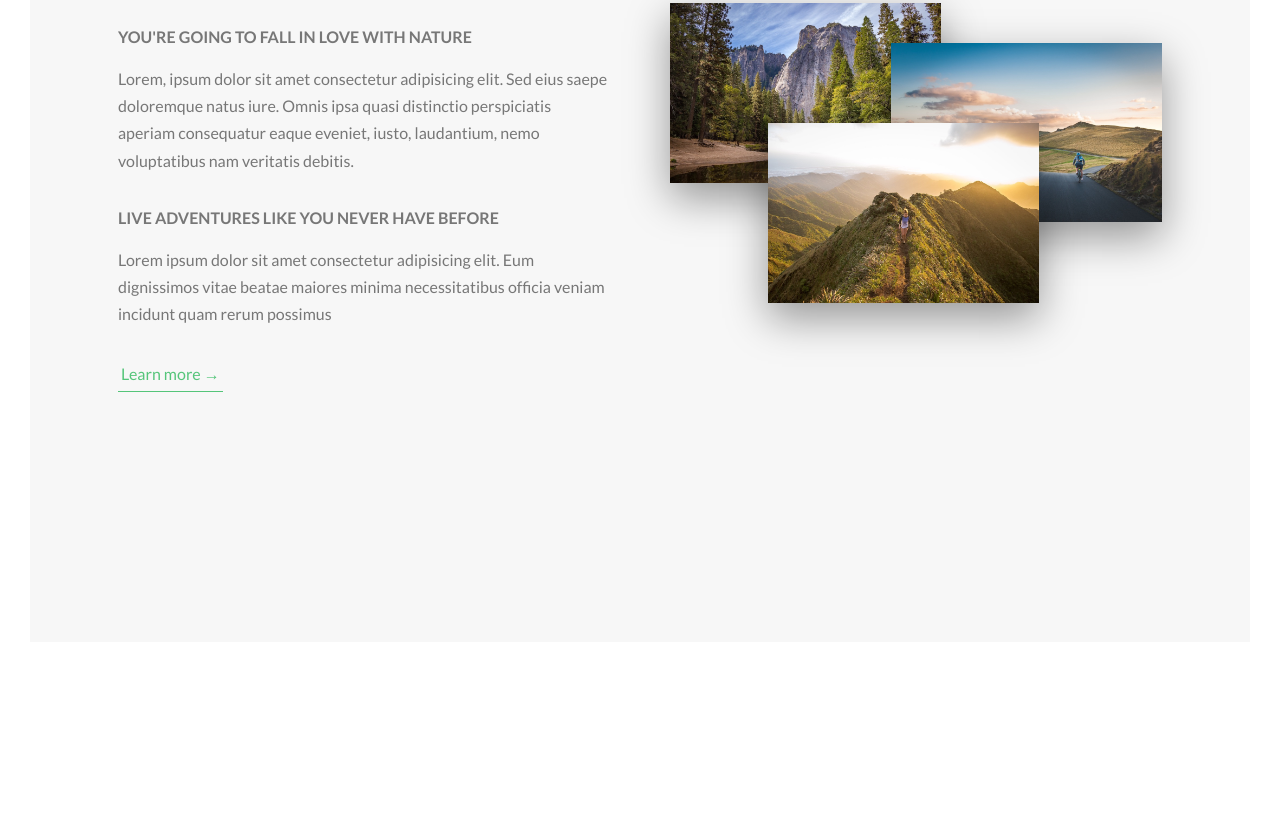
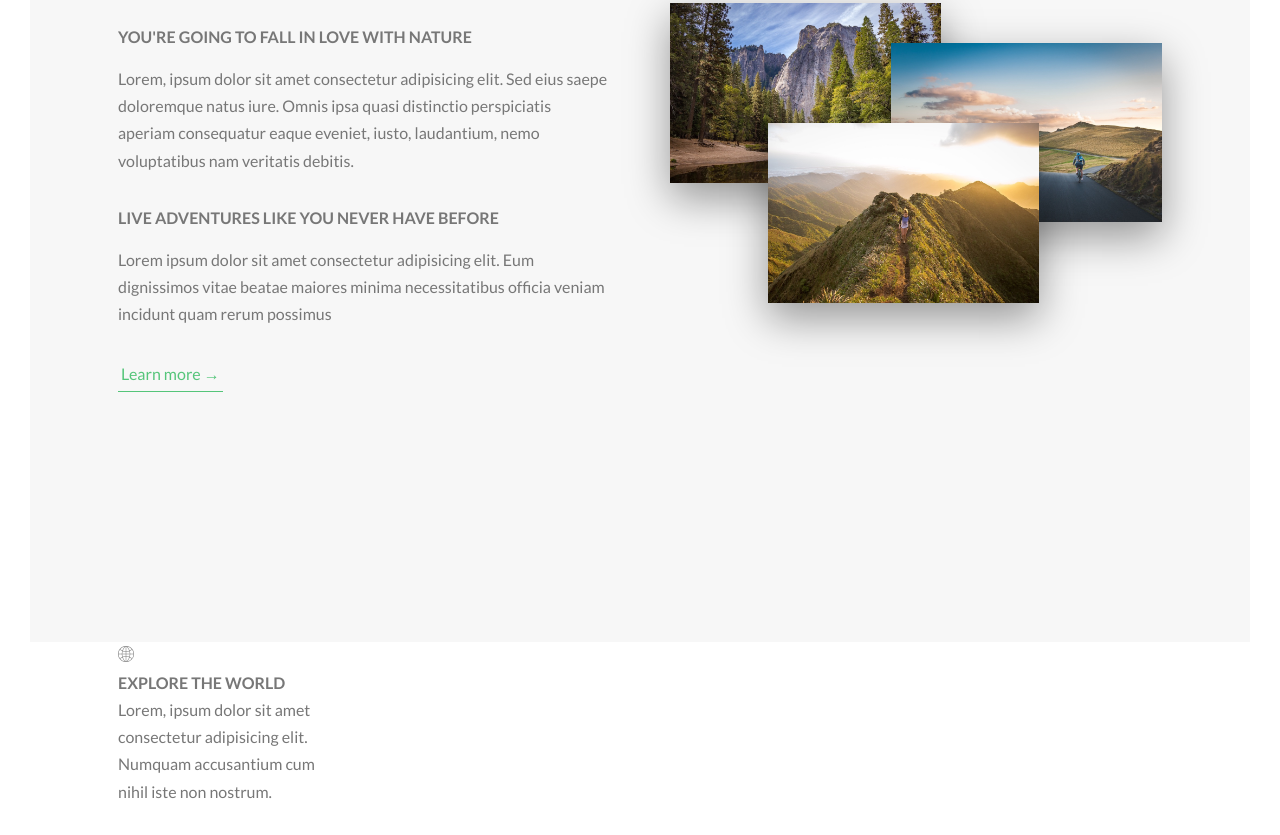
Before and after one commit to dangakeri/Natours, a website: page index.html in a window 1280 px wide. Shown: the part 995-1830 px from the top of the page. Before the commit the page ends 1667 px from the top, so only its background shows below. Drawn offline with Linux system fonts and the light colour scheme.

Commit message:
feature box

```diff
--- a/index.html
+++ b/index.html
@@ -6,6 +6,7 @@
 
         <link href="https://fonts.googleapis.com/css?family=Lato:100,300,400,700,900" rel="stylesheet">
 
+        <link rel="stylesheet" href="css/icon-font.css">
         <link rel="stylesheet" href="css/icon-font.css">
         <link rel="stylesheet" href="css/style.css">
         <link rel="shortcut icon" type="image/png" href="img/favicon.png">
@@ -61,6 +62,19 @@
                 </div>
             </div>
            </section>
+           <section class="section-features">
+            <div class="row">
+                <div class="col-1-of-4">
+                    <div class="feature-box">
+                        <i class="feature-box__icon icon-basic-world"></i>
+                        <h3 class="heading-tertiary">Explore the world</h3>
+                        <p class="feature-box__text">
+                            Lorem, ipsum dolor sit amet consectetur adipisicing elit. Numquam accusantium cum nihil iste non nostrum.
+                        </p>
+                    </div>
+                </div>
+            </div>
+           </section>
         </main>
 
     </body>
--- a/sass/main.scss
+++ b/sass/main.scss
@@ -9,6 +9,7 @@
 
 @import "components/button";
 @import "components/composition";
+@import "components/feature-box";
 
 @import "layout/grid";
 @import "layout/header";
```
Also changed, not shown: sass/components/_feature-box.scss (added).
